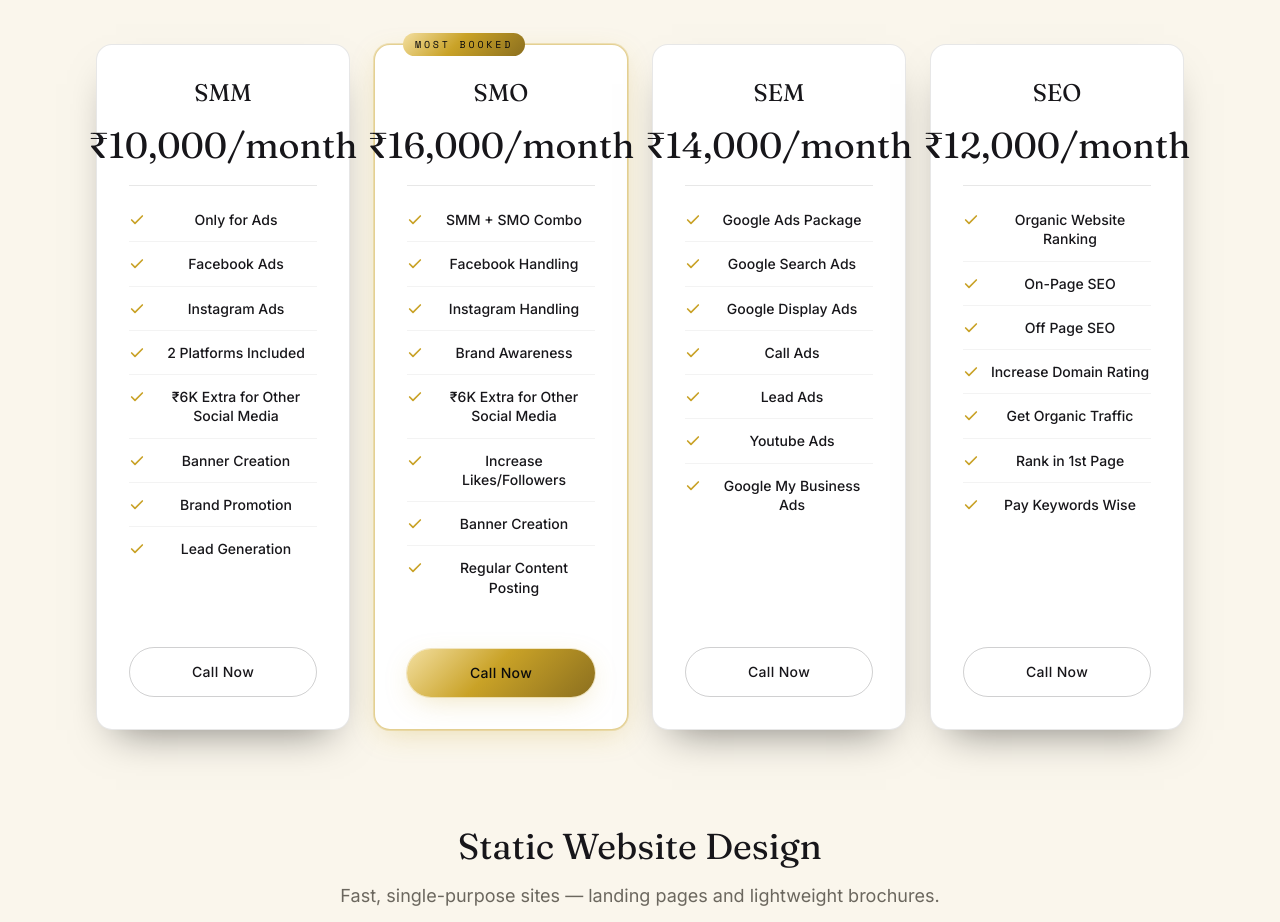
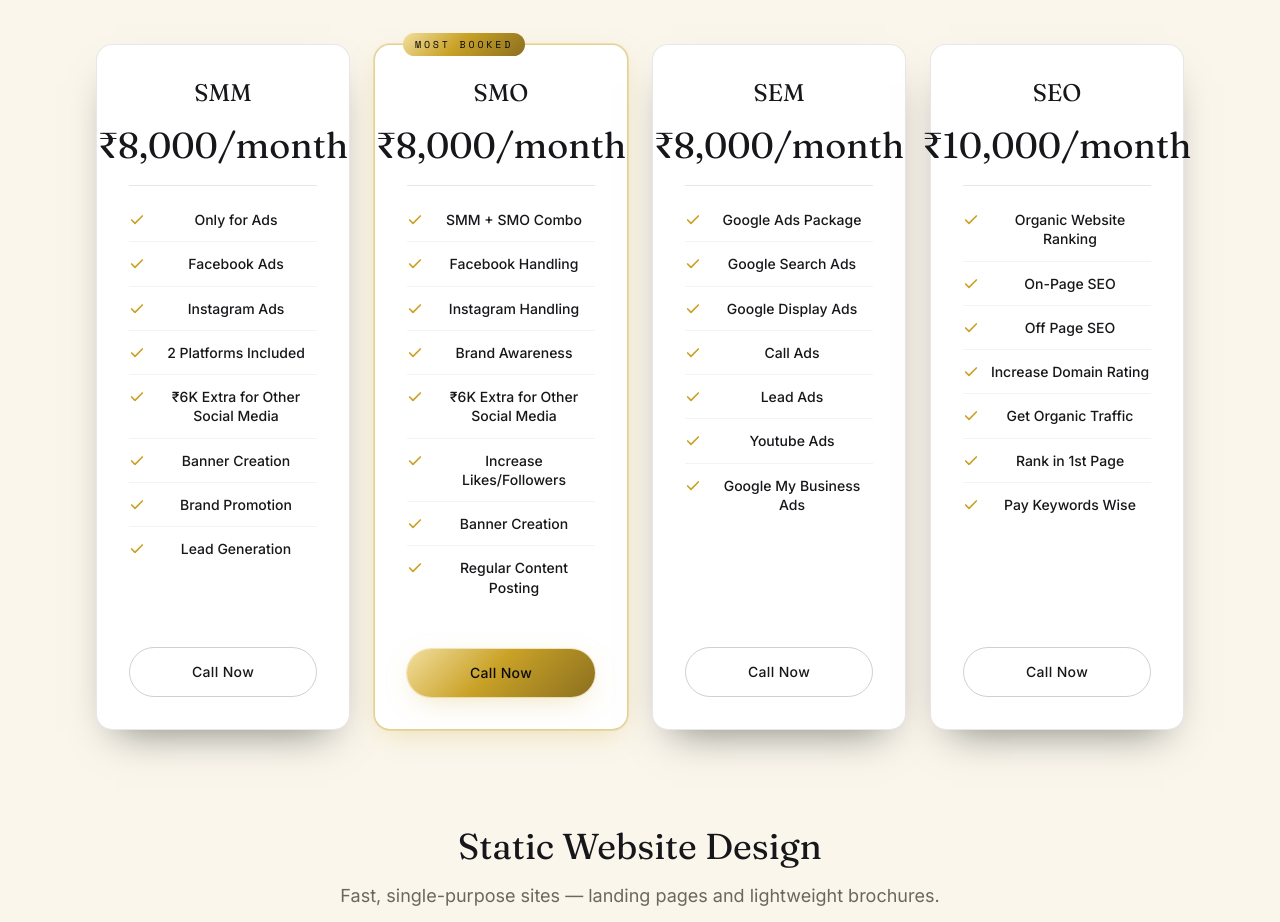
Before and after one commit to sanskritigupta312-jpg/MarketMinds, a React (Vite) app: page /pricing in a window 1280 px wide. Shown: the part 1920-2842 px from the top of the page. Built offline with nearby package versions, Linux system fonts and the light colour scheme.

Commit message:
update digital marketing service prices

```diff
--- a/src/data/pricing.js
+++ b/src/data/pricing.js
@@ -70,7 +70,7 @@
     plans: [
       {
         name: 'SMM',
-        price: '₹10,000/month',
+        price: '₹8,000/month',
         features: [
           'Only for Ads',
           'Facebook Ads',
@@ -84,7 +84,7 @@
       },
       {
         name: 'SMO',
-        price: '₹16,000/month',
+        price: '₹8,000/month',
         popular: true,
         features: [
           'SMM + SMO Combo',
@@ -99,7 +99,7 @@
       },
       {
         name: 'SEM',
-        price: '₹14,000/month',
+        price: '₹8,000/month',
         features: [
           'Google Ads Package',
           'Google Search Ads',
@@ -112,7 +112,7 @@
       },
       {
         name: 'SEO',
-        price: '₹12,000/month',
+        price: '₹10,000/month',
         features: [
           'Organic Website Ranking',
           'On-Page SEO',
```
